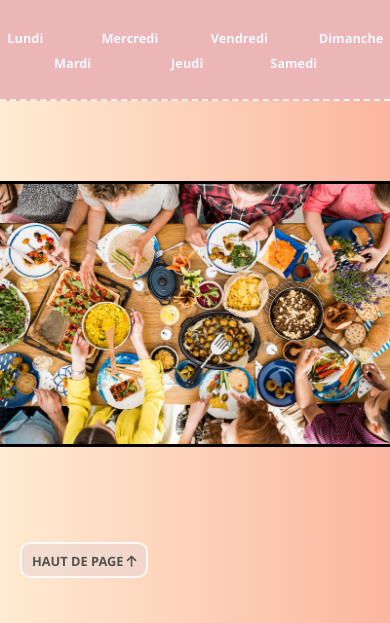
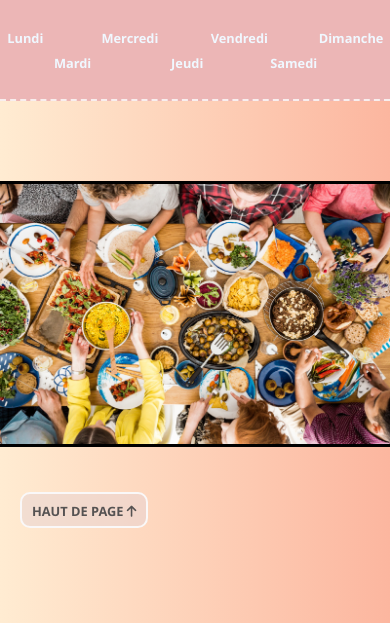
Before and after one commit to eymeric57/food-week2, a plain HTML site: page index.html in a window 390 px wide. Shown: the part 221-844 px from the top of the page. Drawn offline with Linux system fonts and the light colour scheme.

Commit message:
end mobile version

```diff
--- a/style.css
+++ b/style.css
@@ -256,7 +256,7 @@ img{
 
 .top-page{
    position: fixed;
-   margin-top: 90px;
+   margin-top: 40px;
    margin-left: 20px;
    border: solid 2px rgb(250, 248, 248);
    padding: 5px 10px ;
```
